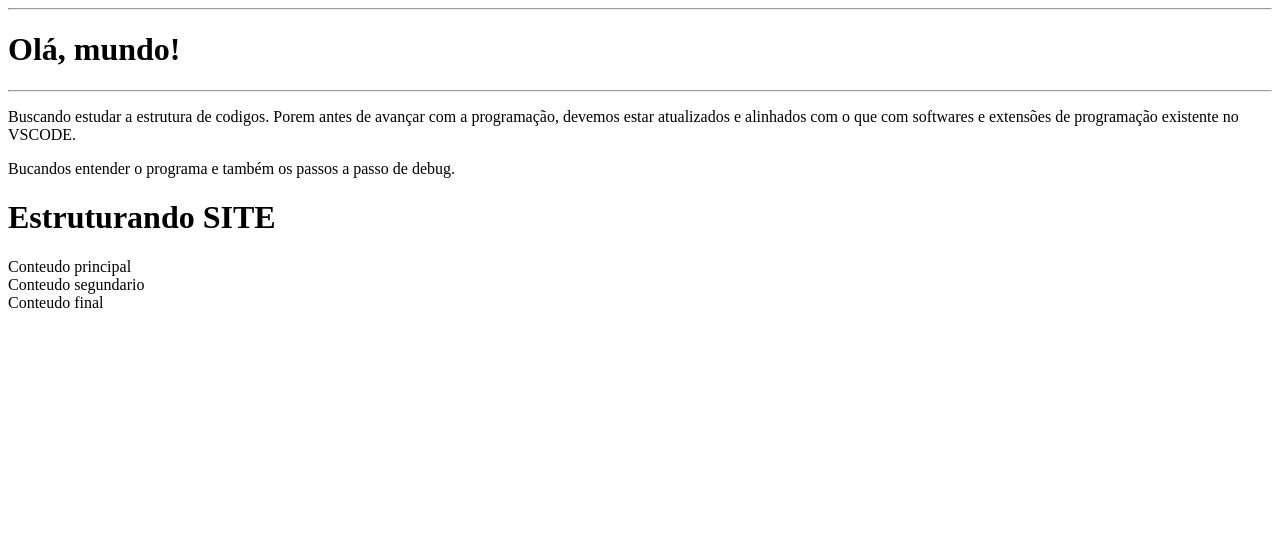
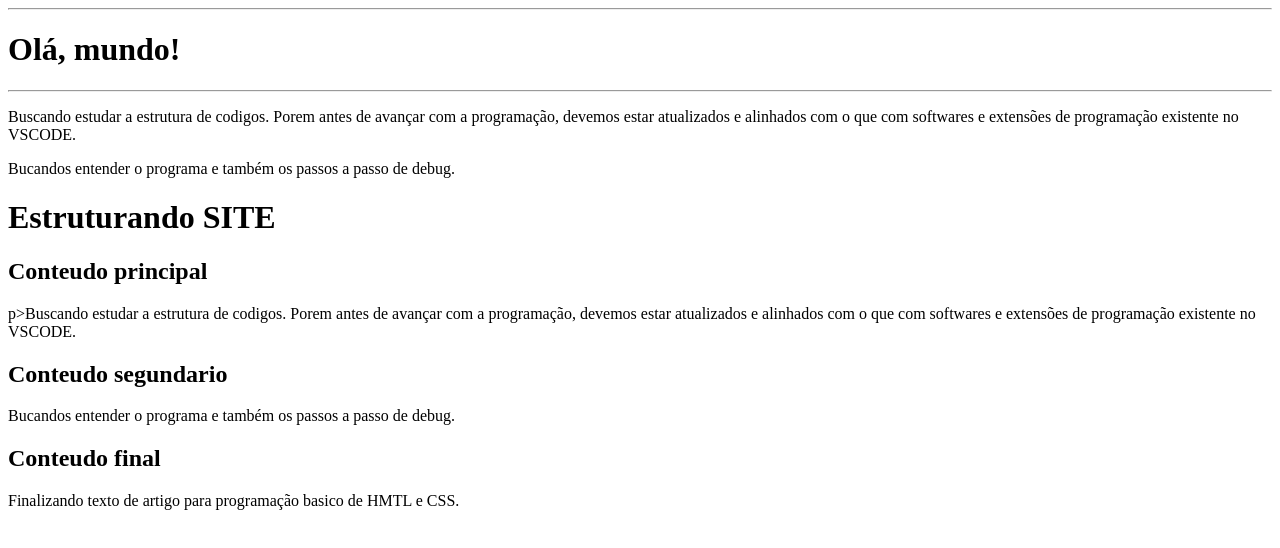
Before and after one commit to heendrick/ProgFrontEnd, a plain HTML site: page Softwares/Projeto Site/Index.html in a window 1280 px wide. Drawn offline with Linux system fonts and the light colour scheme.

Commit message:
Atualizando conteudo do site.
formatação basica diretamente na raiz da estrutura do site.

```diff
--- a/Softwares/Projeto Site/Index.html
+++ b/Softwares/Projeto Site/Index.html
@@ -25,11 +25,23 @@
         <h1> Estruturando SITE</h1>
     </header>
 
-    <article>Conteudo principal</article>
+    <article>
+        <h2>Conteudo principal</h2>
+        p>Buscando estudar a estrutura de codigos. Porem antes de avançar com a programação, devemos estar atualizados e alinhados com o que com softwares e extensões de programação existente no VSCODE.</p>
 
-    <article>Conteudo segundario</article>
+    </article>
 
-    <article>Conteudo final</article>
+    <article>
+        <h2>Conteudo segundario</h2>
+        <p>Bucandos entender o programa e também os passos a passo de debug.</p>
+
+    </article>
+
+    <article>
+        <h2>Conteudo final</h2>
+        <p>Finalizando texto de artigo para programação basico de HMTL e CSS.</p>
+
+    </article>
 
     </main>
 
```
